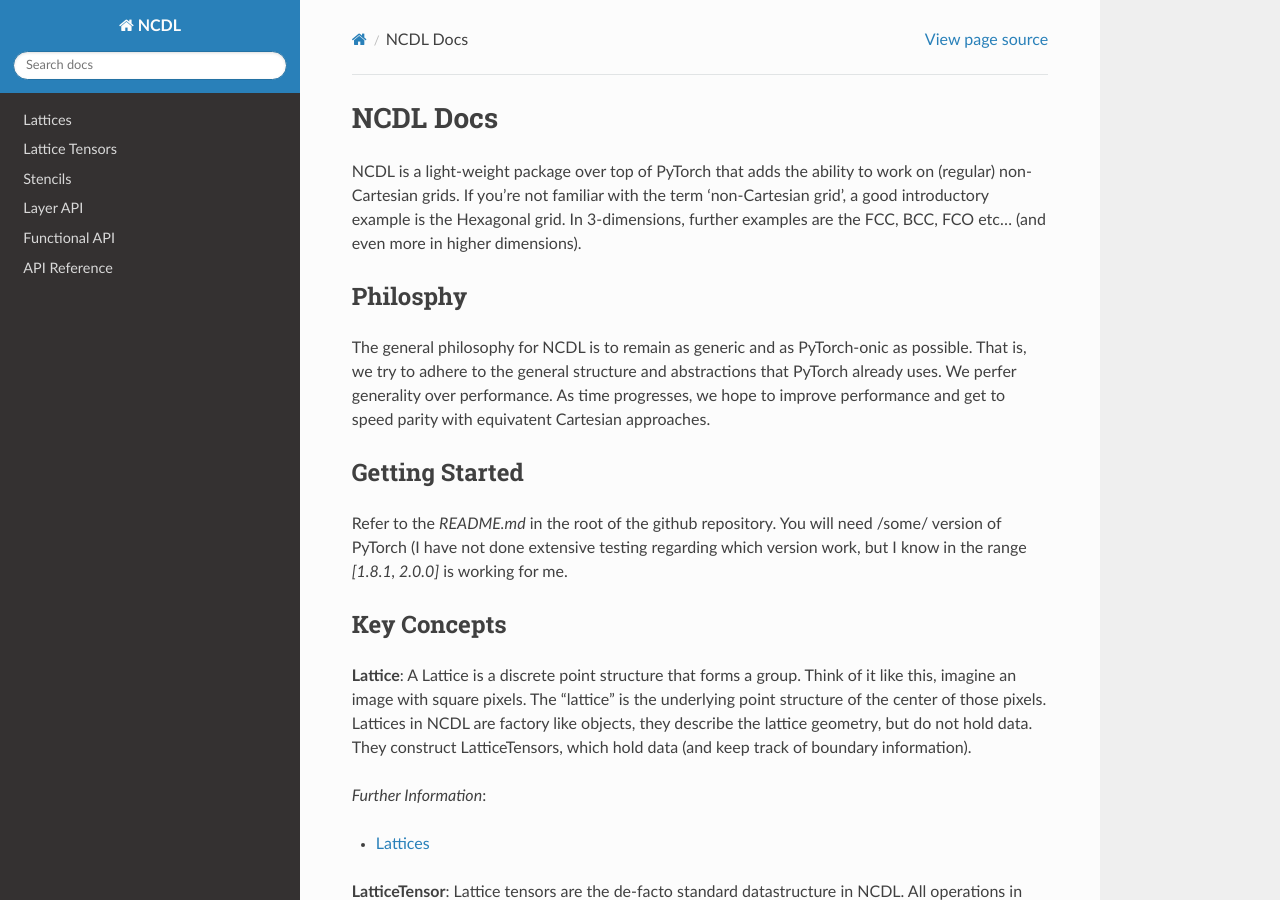
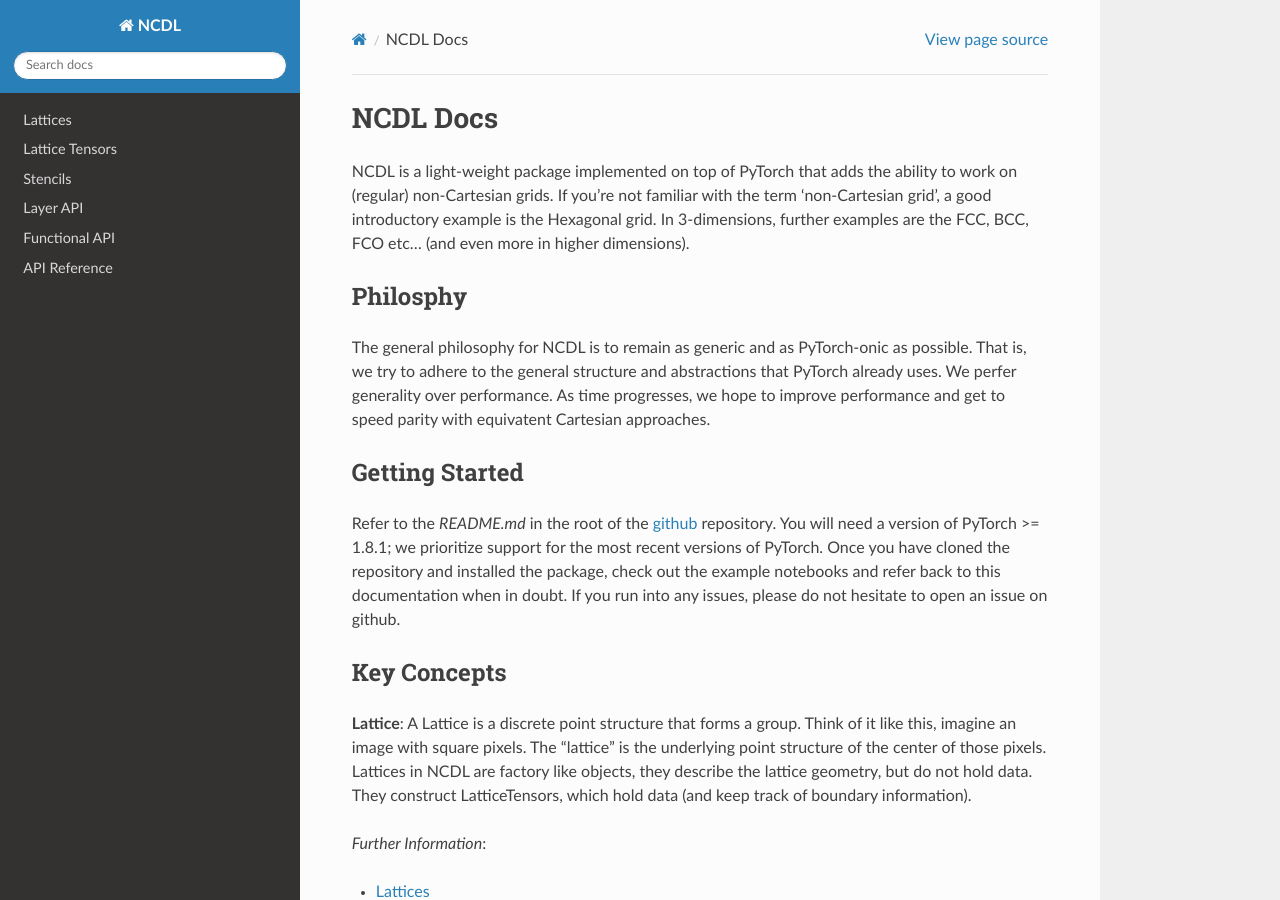
Before and after one commit to jjh13/NCDL, a Sphinx documentation site: the page built from docs/source/index.rst, in a window 1280 px wide and 900 px high. Built offline with Sphinx 7.4.7 and the Read the Docs theme 2.0.0, drawn with Linux system fonts in a browser that asks for light colours.

Commit message:
Updating docs and readme

```diff
--- a/docs/source/index.rst
+++ b/docs/source/index.rst
@@ -2,10 +2,10 @@
 
 NCDL Docs
 ================================
-NCDL is a light-weight package over top of PyTorch that adds the
-ability to work on (regular) non-Cartesian grids. If you're not
-familiar with the term 'non-Cartesian grid', a good introductory
-example is the Hexagonal grid. In 3-dimensions, further
+NCDL is a light-weight package implemented on top of PyTorch that
+adds the ability to work on (regular) non-Cartesian grids. If
+you're not familiar with the term 'non-Cartesian grid', a good
+introductory example is the Hexagonal grid. In 3-dimensions, further
 examples are the FCC, BCC, FCO etc... (and even more in higher
 dimensions).
 
@@ -20,10 +20,13 @@
 
 Getting Started
 ****************
-Refer to the `README.md` in the root of the github repository. You
-will need /some/ version of PyTorch (I have not done extensive
-testing regarding which version work, but I know in the range
-`[1.8.1, 2.0.0]` is working for me.
+Refer to the `README.md` in the root of the `github <https://github.com/jjh13/NCDL/>`_ repository. You
+will need a version of PyTorch >= 1.8.1; we prioritize support
+for the most recent versions of PyTorch. Once you have cloned the
+repository and installed the package, check out the example
+notebooks and refer back to this documentation when in doubt.
+If you run into any issues, please do not hesitate to open an issue on
+github.
 
 Key Concepts
 *************
--- a/setup.py
+++ b/setup.py
@@ -38,6 +38,6 @@
     package_dir={"ncdl": "ncdl"},  # Optional
     packages=find_packages(where="."),  # Required
     python_requires=">=3.7, <4",
-    install_requires=["pywavelets", "hsnf", "numpy"],  # Optional
+    install_requires=["pywavelets", "hsnf>=0.3.15", "numpy"],  # Optional
 
 )
```
Also changed, not shown: README.md (+48 -23 lines), readthedocs.yaml (deleted, +0 -34 lines).
